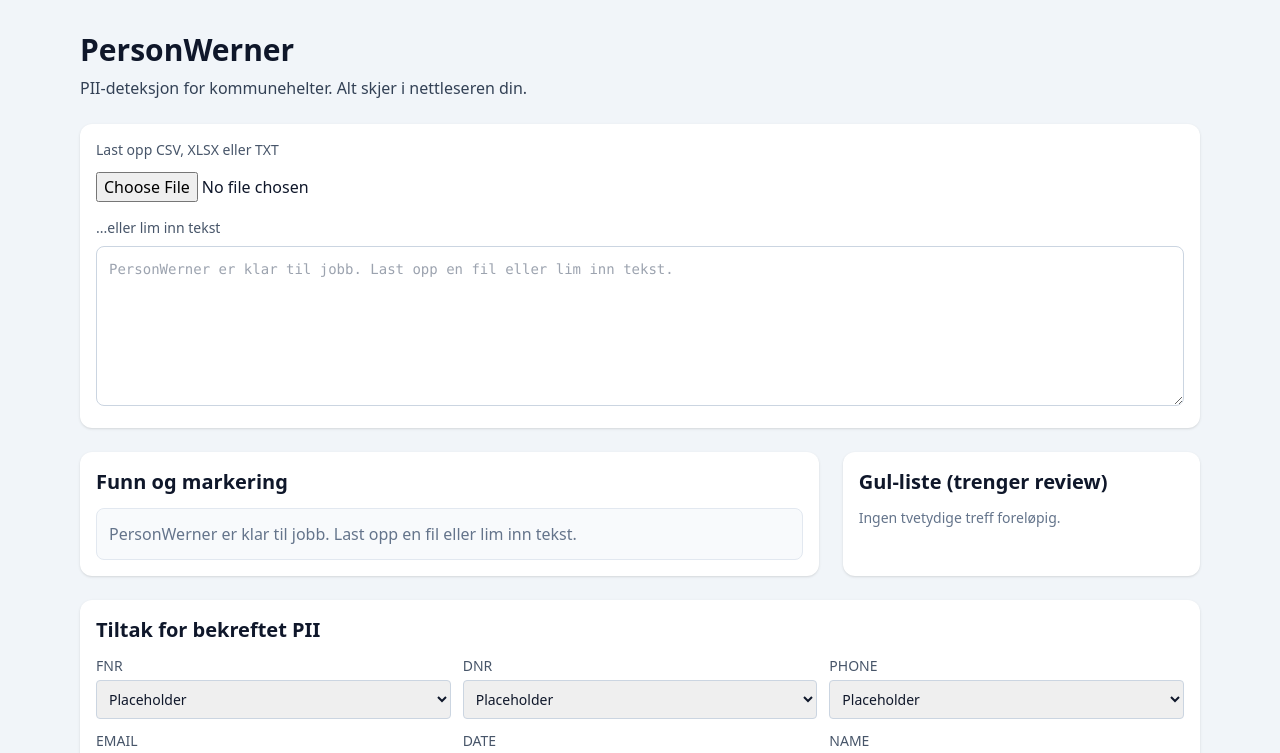
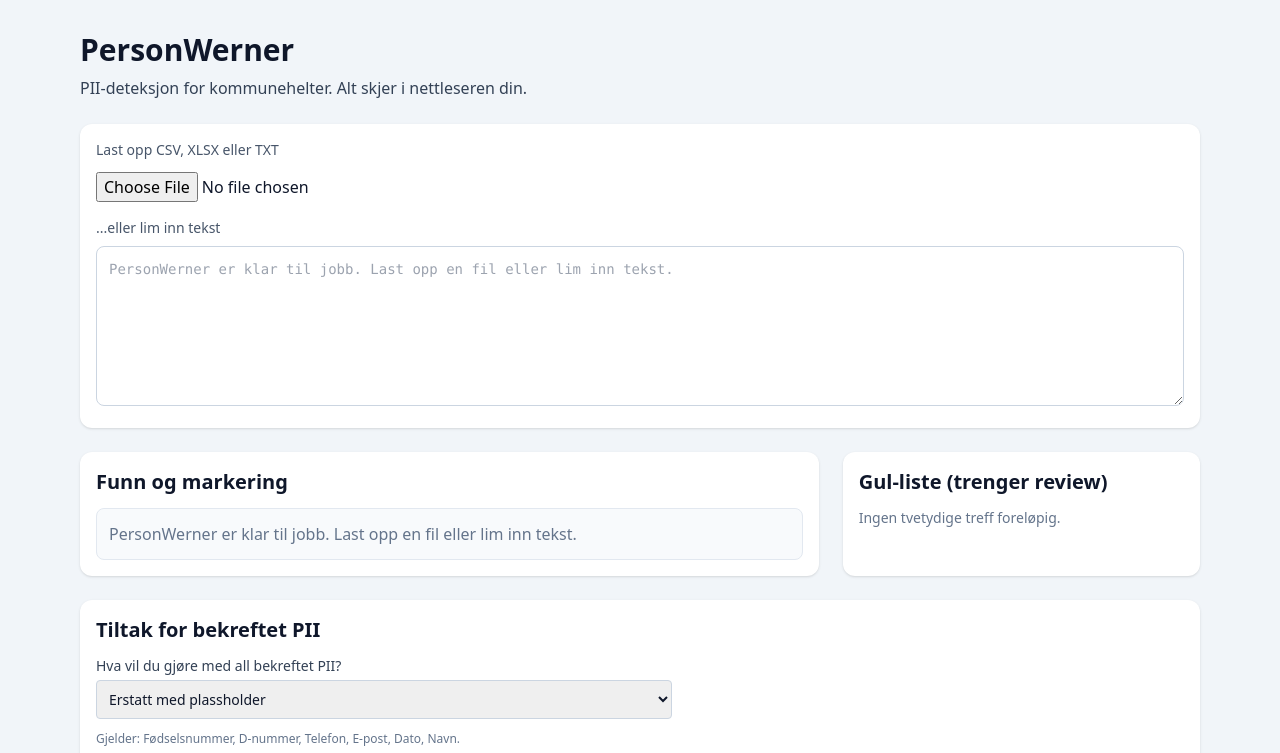
Before and after one commit to mariusgitar/personwerner, a React (Vite) app: page / in a window 1280 px wide. Shown: the top 753 px of the page. Built offline with nearby package versions, Linux system fonts and the light colour scheme.

Commit message:
Polish Norwegian UI labels and simplify PII actions

```diff
--- a/src/main.jsx
+++ b/src/main.jsx
@@ -39,13 +39,15 @@ const CERTAIN_NAMES = new Set(namesData.certain.map((name) => name.toLowerCase()
 const AMBIGUOUS_NAMES = new Set(namesData.ambiguous.map((name) => name.toLowerCase()))
 const LAST_NAMES = new Set(namesData.lastNames.map((name) => name.toLowerCase()))
 
-const defaultActions = {
-  fnr: ACTIONS.placeholder,
-  dnr: ACTIONS.placeholder,
-  phone: ACTIONS.placeholder,
-  email: ACTIONS.placeholder,
-  date: ACTIONS.mark,
-  name: ACTIONS.placeholder
+const defaultAction = ACTIONS.placeholder
+
+const LABELS = {
+  fnr: 'Fødselsnummer',
+  dnr: 'D-nummer',
+  phone: 'Telefon',
+  email: 'E-post',
+  date: 'Dato',
+  name: 'Navn'
 }
 
 function createMatch(start, end, value, piiType, confidence = 'high') {
@@ -196,7 +198,7 @@ function renderHighlightedText(text, matches) {
   return chunks
 }
 
-function transformText(text, matches, actionsByType) {
+function transformText(text, matches, action) {
   if (!text) return ''
   if (!matches.length) return text
 
@@ -205,8 +207,6 @@ function transformText(text, matches, actionsByType) {
 
   matches.forEach((match) => {
     output += text.slice(cursor, match.start)
-    const action = actionsByType[match.piiType] ?? ACTIONS.mark
-
     if (action === ACTIONS.mark) {
       output += text.slice(match.start, match.end)
     } else if (action === ACTIONS.placeholder) {
@@ -235,7 +235,7 @@ function downloadBlob(content, filename, mimeType) {
 function App() {
   const [inputText, setInputText] = useState('')
   const [loading, setLoading] = useState(false)
-  const [actionsByType, setActionsByType] = useState(defaultActions)
+  const [globalAction, setGlobalAction] = useState(defaultAction)
   const [ignoredYellow, setIgnoredYellow] = useState(new Set())
 
   const allMatches = useMemo(() => detectPII(inputText), [inputText])
@@ -262,8 +262,8 @@ function App() {
   }, [allMatches, ignoredYellow])
 
   const transformedText = useMemo(
-    () => transformText(inputText, filteredMatches, actionsByType),
-    [inputText, filteredMatches, actionsByType]
+    () => transformText(inputText, filteredMatches, globalAction),
+    [inputText, filteredMatches, globalAction]
   )
 
   const handleFileUpload = async (event) => {
@@ -323,6 +323,11 @@ function App() {
         <section className="grid gap-6 lg:grid-cols-3">
           <article className="rounded-xl bg-white p-4 shadow lg:col-span-2">
             <h2 className="mb-3 text-xl font-semibold">Funn og markering</h2>
+            {inputText && (
+              <p className="mb-3 inline-flex rounded-full bg-slate-100 px-3 py-1 text-sm text-slate-700">
+                Werner fant {filteredMatches.length} treff
+              </p>
+            )}
             <div className="rounded-lg border border-slate-200 bg-slate-50 p-3 whitespace-pre-wrap break-words leading-relaxed">
               {inputText ? (
                 renderHighlightedText(inputText, filteredMatches)
@@ -332,7 +337,7 @@ function App() {
             </div>
             {noMatches && (
               <p className="mt-3 rounded bg-emerald-50 p-3 text-emerald-800">
-                Ingen PII funnet. Enten er dokumentet rent, eller så er du veldig flink til å anonymisere allerede. 🎉
+                Ingen tvetydige treff foreløpig.
               </p>
             )}
           </article>
@@ -373,35 +378,37 @@ function App() {
 
         <section className="rounded-xl bg-white p-4 shadow">
           <h2 className="text-xl font-semibold">Tiltak for bekreftet PII</h2>
-          <div className="mt-3 grid gap-3 sm:grid-cols-2 lg:grid-cols-3">
-            {Object.keys(defaultActions).map((type) => (
-              <label key={type} className="flex flex-col gap-1 text-sm">
-                <span className="font-medium uppercase text-slate-600">{type}</span>
-                <select
-                  value={actionsByType[type]}
-                  onChange={(event) => setActionsByType((prev) => ({ ...prev, [type]: event.target.value }))}
-                  className="rounded border border-slate-300 p-2"
-                >
-                  <option value={ACTIONS.mark}>Mark</option>
-                  <option value={ACTIONS.remove}>Remove</option>
-                  <option value={ACTIONS.placeholder}>Placeholder</option>
-                </select>
-              </label>
-            ))}
+          <div className="mt-3 max-w-xl">
+            <label className="flex flex-col gap-1 text-sm">
+              <span className="font-medium text-slate-700">Hva vil du gjøre med all bekreftet PII?</span>
+              <select
+                value={globalAction}
+                onChange={(event) => setGlobalAction(event.target.value)}
+                className="rounded border border-slate-300 p-2"
+              >
+                <option value={ACTIONS.mark}>Marker</option>
+                <option value={ACTIONS.remove}>Fjern</option>
+                <option value={ACTIONS.placeholder}>Erstatt med plassholder</option>
+              </select>
+            </label>
           </div>
 
+          <p className="mt-3 text-xs text-slate-500">
+            Gjelder: {Object.values(LABELS).join(', ')}.
+          </p>
+
           <div className="mt-4">
-            <h3 className="font-semibold">Resultat (etter tiltak)</h3>
+            <h3 className="font-semibold">Resultat</h3>
             <pre className="mt-2 max-h-64 overflow-auto rounded-lg border border-slate-200 bg-slate-50 p-3 whitespace-pre-wrap break-words text-sm">
               {transformedText || 'Ingen tekst å vise enda.'}
             </pre>
           </div>
 
-          <div className="mt-4 flex flex-wrap gap-2">
+          <div className="mt-4 grid gap-2 sm:flex sm:flex-wrap">
             <button
               type="button"
               onClick={() => downloadBlob(transformedText, 'personwerner-resultat.txt', 'text/plain;charset=utf-8')}
-              className="rounded bg-slate-900 px-3 py-2 text-sm font-medium text-white"
+              className="w-full rounded bg-slate-900 px-3 py-2 text-sm font-medium text-white sm:w-auto"
             >
               Last ned TXT
             </button>
@@ -411,7 +418,7 @@ function App() {
                 const csv = Papa.unparse([{ resultat: transformedText }])
                 downloadBlob(csv, 'personwerner-resultat.csv', 'text/csv;charset=utf-8')
               }}
-              className="rounded bg-slate-900 px-3 py-2 text-sm font-medium text-white"
+              className="w-full rounded bg-slate-900 px-3 py-2 text-sm font-medium text-white sm:w-auto"
             >
               Last ned CSV
             </button>
```
